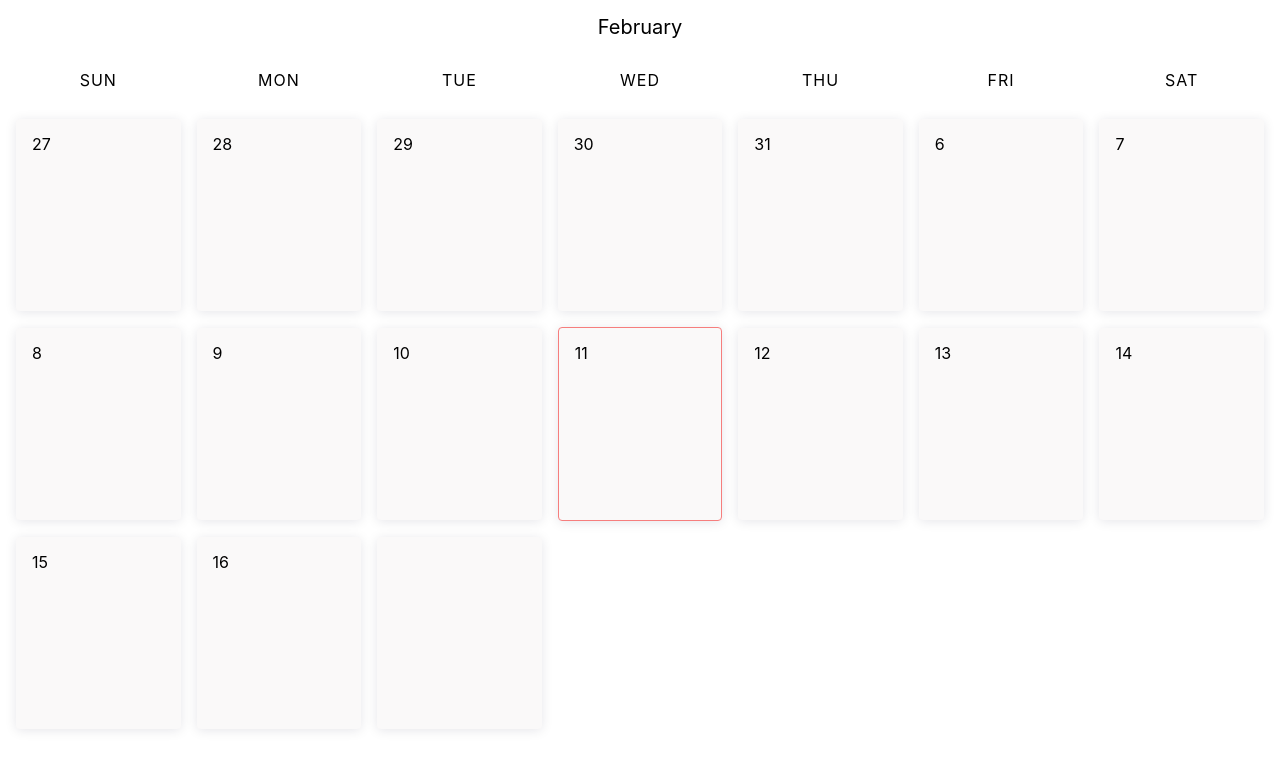
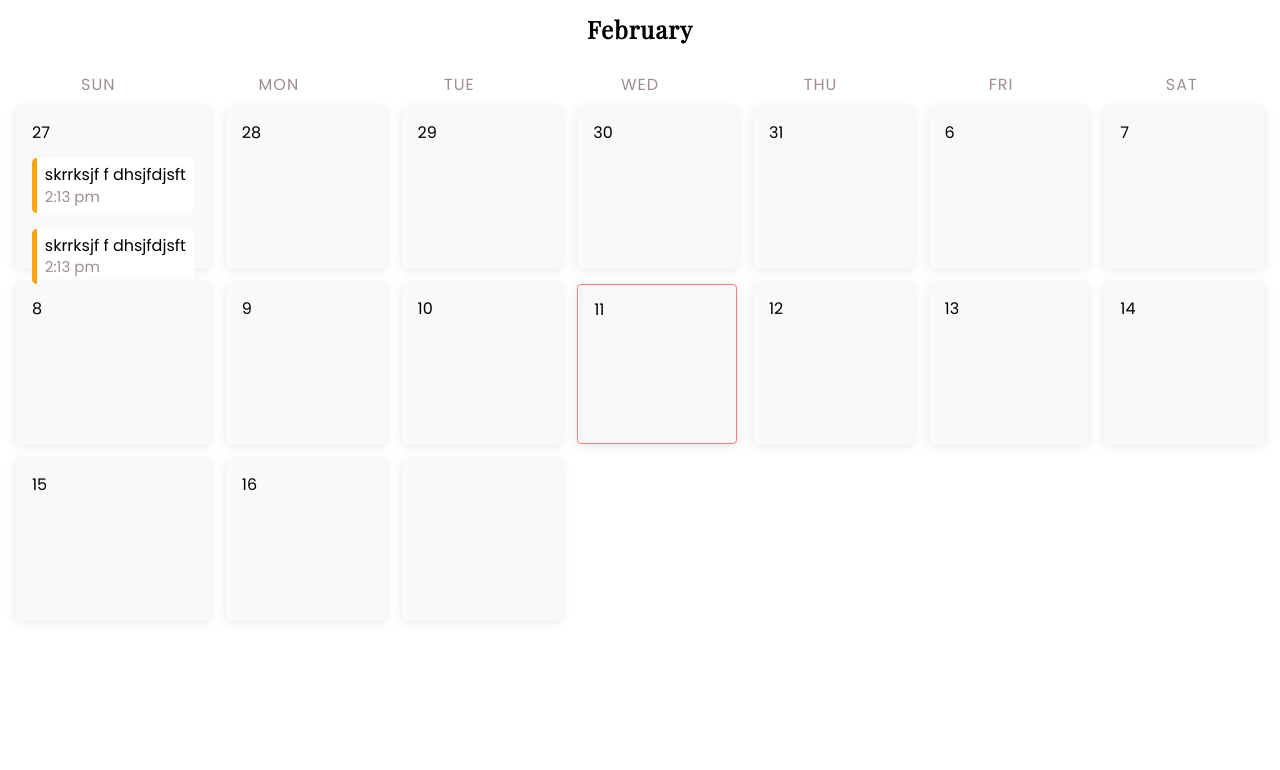
Before and after one commit to kelvinoshea/calendar, a React (Create React App) app: page / in a window 1280 px wide. Shown: the top 770 px of the page. Built offline with nearby package versions, Linux system fonts and the light colour scheme.

Commit message:
font updates

```diff
--- a/src/App.scss
+++ b/src/App.scss
@@ -1,5 +1,8 @@
+@import './components/util/variables.scss';
+
 .App {
   text-align: center;
+  color: $deep_purple;
 }
 
 .App-logo {
--- a/src/components/Calendar/Calendar.module.scss
+++ b/src/components/Calendar/Calendar.module.scss
@@ -2,7 +2,7 @@
 
 .calendar {
   padding: 1rem;
-  max-width: 1400px;
+  max-width: 1600px;
   display: flex;
   flex-direction: column;
 }
@@ -10,7 +10,10 @@
 .month {
   display: flex;
   justify-content: center;
-  font-size: 1.25rem;
+  font-size: 1.5rem;
+  font-family: 'Playfair Display', serif;
+  font-weight: bold;
+  letter-spacing: 1px;
 }
 
 .days {
--- a/src/components/Calendar/index.jsx
+++ b/src/components/Calendar/index.jsx
@@ -4,6 +4,7 @@ import PropTypes from 'prop-types'
 import styles from './Calendar.module.scss'
 import Day from '../Day'
 import Header from '../Header';
+import Reminder from '../Reminder';
 
 export default class index extends Component {
   static propTypes = {
@@ -44,7 +45,16 @@ export default class index extends Component {
         <div className={styles.dates}>
           <Day
             dayNumber='27'
-          />
+          >
+            <Reminder
+              name="skrrksjf  f dhsjfdjsft"
+              time='2:13 pm'
+            />
+            <Reminder
+              name="skrrksjf  f dhsjfdjsft"
+              time='2:13 pm'
+            />
+          </Day>
           <Day
             dayNumber='28'
           />
--- a/src/components/Day/index.jsx
+++ b/src/components/Day/index.jsx
@@ -29,6 +29,7 @@ export default class Day extends Component {
       )}>
         <p>{this.props.dayNumber}</p>
         <div className={styles.reminderContainer}>
+          {this.props.children}
         </div>
       </div>
     )
--- a/src/components/Header/Header.module.scss
+++ b/src/components/Header/Header.module.scss
@@ -1,3 +1,5 @@
+@import '../util/variables.scss';
+
 .header {
   text-align: center;
   padding: 2rem 0;
@@ -7,4 +9,5 @@
 .dayName {
   text-transform: uppercase;
   letter-spacing: 1px;
+  color: $grey;
 }
--- /dev/null
+++ b/src/components/Reminder/Reminder.module.scss
@@ -0,0 +1,41 @@
+@import '../util/variables.scss';
+
+.reminder {
+  // height: 3rem;
+  display: flex;
+  border-radius: 0.3rem;
+  background-color: white;
+  transition: 0.1s color;
+  margin-bottom: 1rem;
+  overflow: hidden;
+
+  &:hover {
+    color: $pink;
+  }
+}
+
+.colour {
+  width: 0.3rem;
+  background-color: orange;
+}
+
+.details {
+  display: flex;
+  flex-direction: column;
+  flex: 1;
+  justify-content: center;
+  padding: 0.5rem;
+}
+
+.name {
+  width: 100%;
+  white-space: nowrap;
+  overflow: hidden;
+  text-overflow: ellipsis;
+  margin-bottom: 0.2rem;
+}
+
+.time {
+  color: $grey;
+  font-size: 15px;
+}
--- a/src/components/Reminder/index.jsx
+++ b/src/components/Reminder/index.jsx
@@ -1,14 +1,20 @@
 import React, { Component } from 'react'
+import styles from './Reminder.module.scss'
 
 export default class Reminder extends Component {
   render() {
     return (
-      <div>
-        <div className={styles.name}>
-          {this.props.reminderName}
+      <div className={styles.reminder}>
+        <div className={styles.colour}>
+          {this.props.colour}
         </div>
-        <div className={styles.time}>
-
+        <div className={styles.details}>
+          <div className={styles.name}>
+            {this.props.name}
+          </div>
+          <div className={styles.time}>
+            {this.props.time}
+          </div>
         </div>
       </div>
     )
--- a/src/components/util/variables.scss
+++ b/src/components/util/variables.scss
@@ -6,3 +6,4 @@ $magenta: #843b62;
 $pink: #f67e7d;
 $deep_purple: #0b032d;
 $tan: #ffb997;
+$grey: #9d8f8f;
--- a/src/index.css
+++ b/src/index.css
@@ -1,7 +1,9 @@
+@import url('https://fonts.googleapis.com/css?family=Playfair+Display|Poppins');
+
 body {
   margin: 0;
   padding: 0;
-  font-family: -apple-system, BlinkMacSystemFont, "Segoe UI", "Roboto", "Oxygen",
+  font-family: 'Poppins', -apple-system, BlinkMacSystemFont, "Segoe UI", "Roboto", "Oxygen",
     "Ubuntu", "Cantarell", "Fira Sans", "Droid Sans", "Helvetica Neue",
     sans-serif;
   -webkit-font-smoothing: antialiased;
@@ -16,4 +18,5 @@ code {
 * {
   margin: 0;
   padding: 0;
+  box-sizing: border-box;
 }
```
